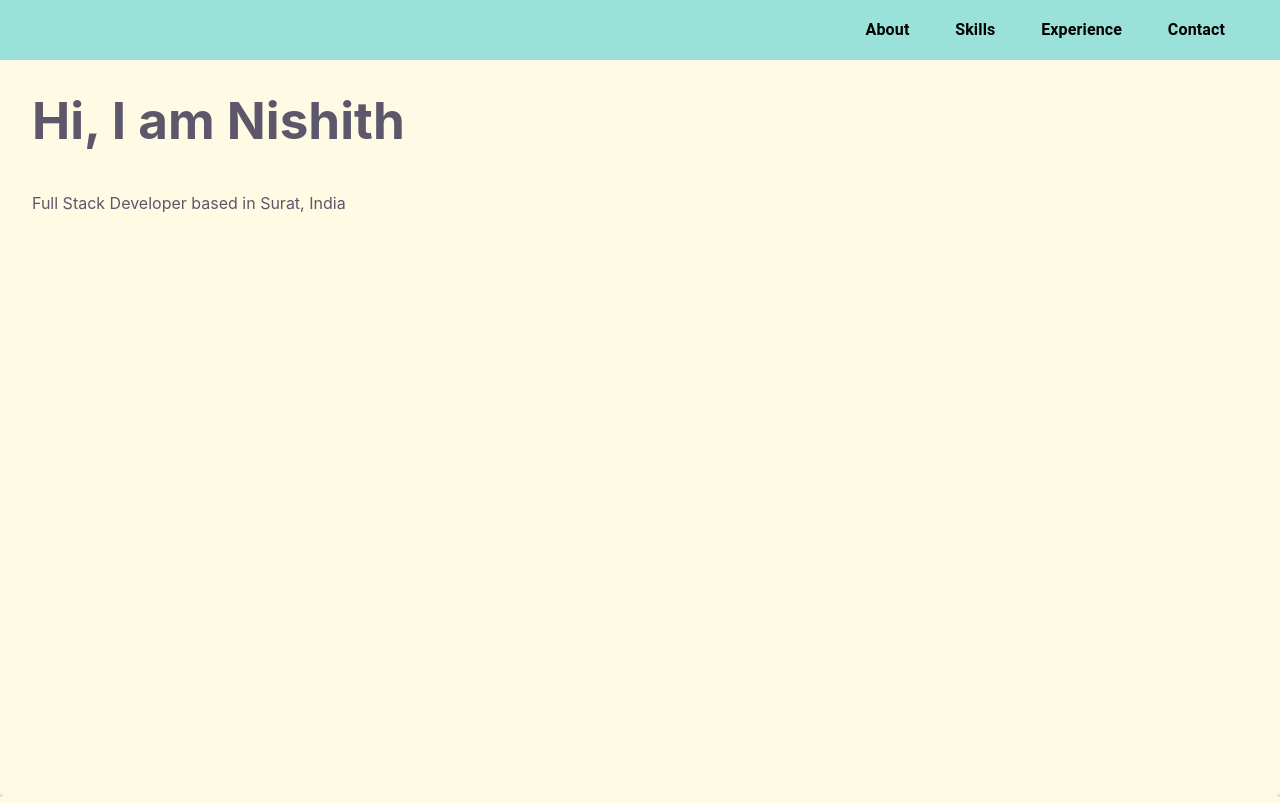
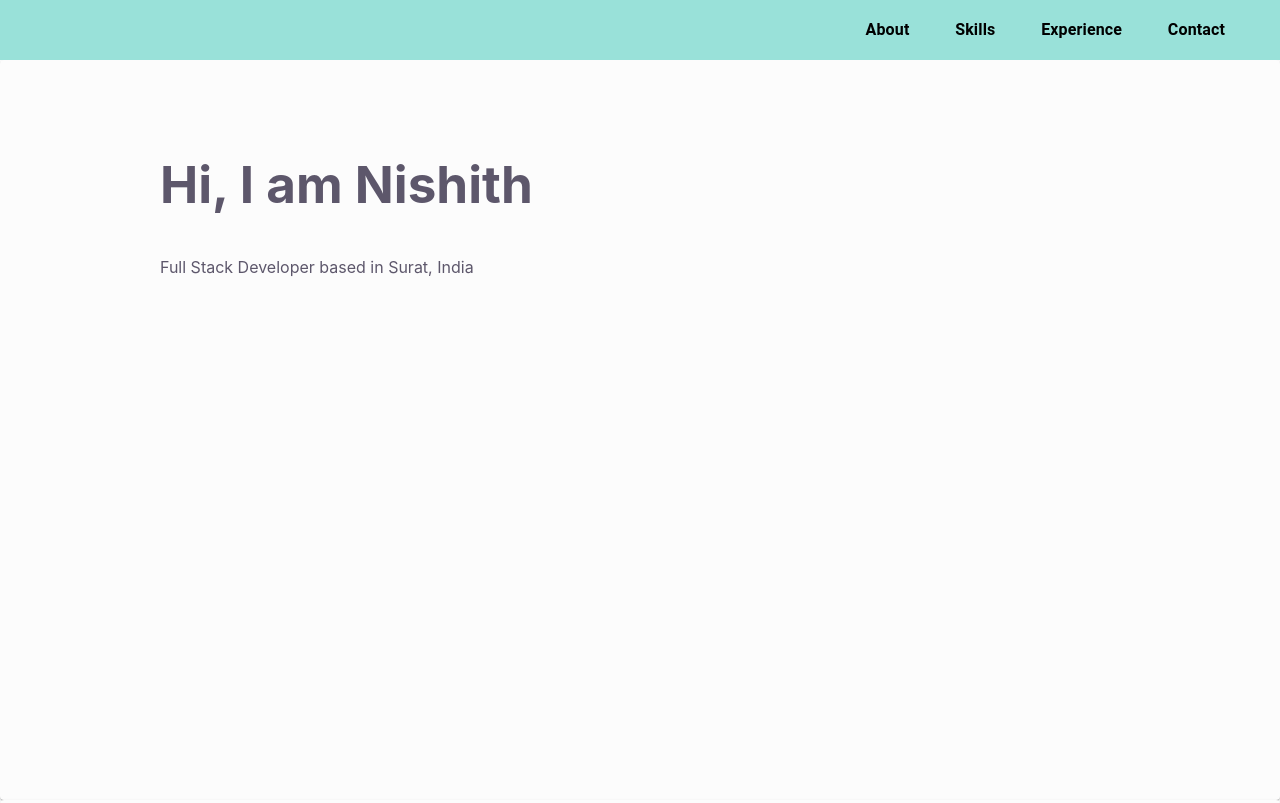
Before and after one commit to chauhannishith/chauhannishith.github.io, a React (Vite) app: page /profile in a window 1280 px wide. Shown: the top 803 px of the page. Built offline with nearby package versions, Linux system fonts and the light colour scheme.

Commit message:
add offset for section redirects and background color support

```diff
--- a/src/App.css
+++ b/src/App.css
@@ -27,6 +27,10 @@
   pointer-events: none;
 }
 
+html {
+  scroll-padding-top: 60px;
+}
+
 @keyframes App-logo-spin {
   from {
     transform: rotate(0deg);
--- a/src/components/Section.tsx
+++ b/src/components/Section.tsx
@@ -2,7 +2,7 @@ import { Card, Grid } from '@mui/material'
 import React from 'react'
 import { customTheme } from '../utils'
 
-export const Section = ({children, id, title}: {children: React.ReactNode, id: string, title?: string}) => {
+export const Section = ({children, id, title, dark}: {children: React.ReactNode, dark?: boolean, id: string, title?: string}) => {
   const {palette} = customTheme
   return (
     <Grid container item xs={12}>
@@ -12,10 +12,15 @@ export const Section = ({children, id, title}: {children: React.ReactNode, id: s
         }}
       >
         <Card style={{
-          height: 'calc(100vh - 4rem)',
+          minHeight: 'calc(100vh - 60px)',
           width: '100%',
-          padding: '2rem',
-          backgroundColor: palette.background.surface2,
+          backgroundColor: dark ? palette.background.surface2 : palette.background.default,
+        }}
+        sx={{
+          padding: {
+            xs:'2rem 2rem',
+            md: '6rem 10rem',
+          },
         }}>
           {title && <h2 style={{
             marginTop: '0'
```
